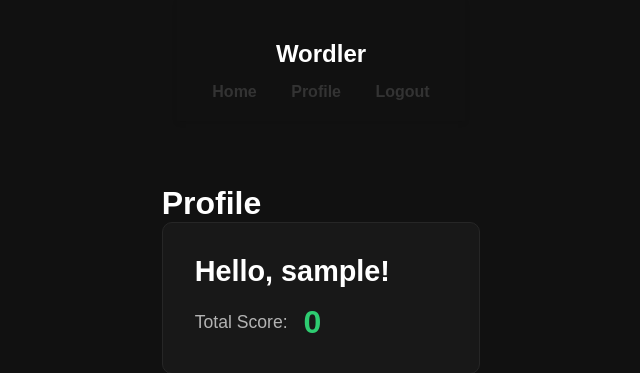
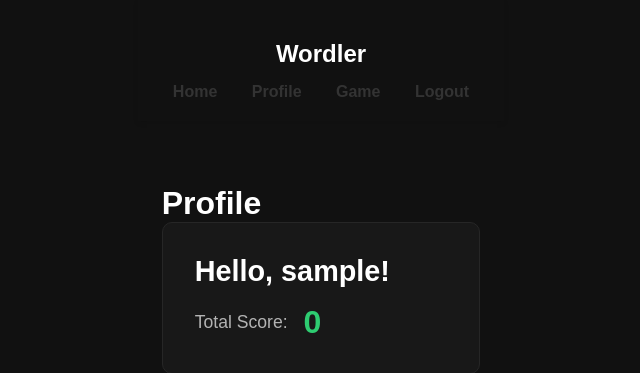
Before and after one commit to steenre/wordler-game, a Django app: page /profile/ in a window 1280 px wide. Shown: the top 373 px of the page, without its empty margins (319-959 px from the left). Run offline with Django 5.2, Linux system fonts and the light colour scheme; the visitor is signed in with stand-in values (Sample User, id 1); data comes from the database, SQL or seed files in the repository; data that the repository does not hold is empty.

Commit message:
Add Profile and Game links for authenticated users

```diff
--- a/templates/header.html
+++ b/templates/header.html
@@ -2,8 +2,9 @@
     <h2>Wordler</h2>
         <nav>
         <a href="{% url 'landing' %}">Home</a>
-        <a href="{% url 'profile' %}">Profile</a>
         {% if user.is_authenticated %}
+            <a href="{% url 'profile' %}">Profile</a>
+            <a href="{% url 'game' %}">Game</a>
             <a href="{% url 'logout' %}">Logout</a>
         {% else %}
             <a href="{% url 'login' %}">Login</a>
```
